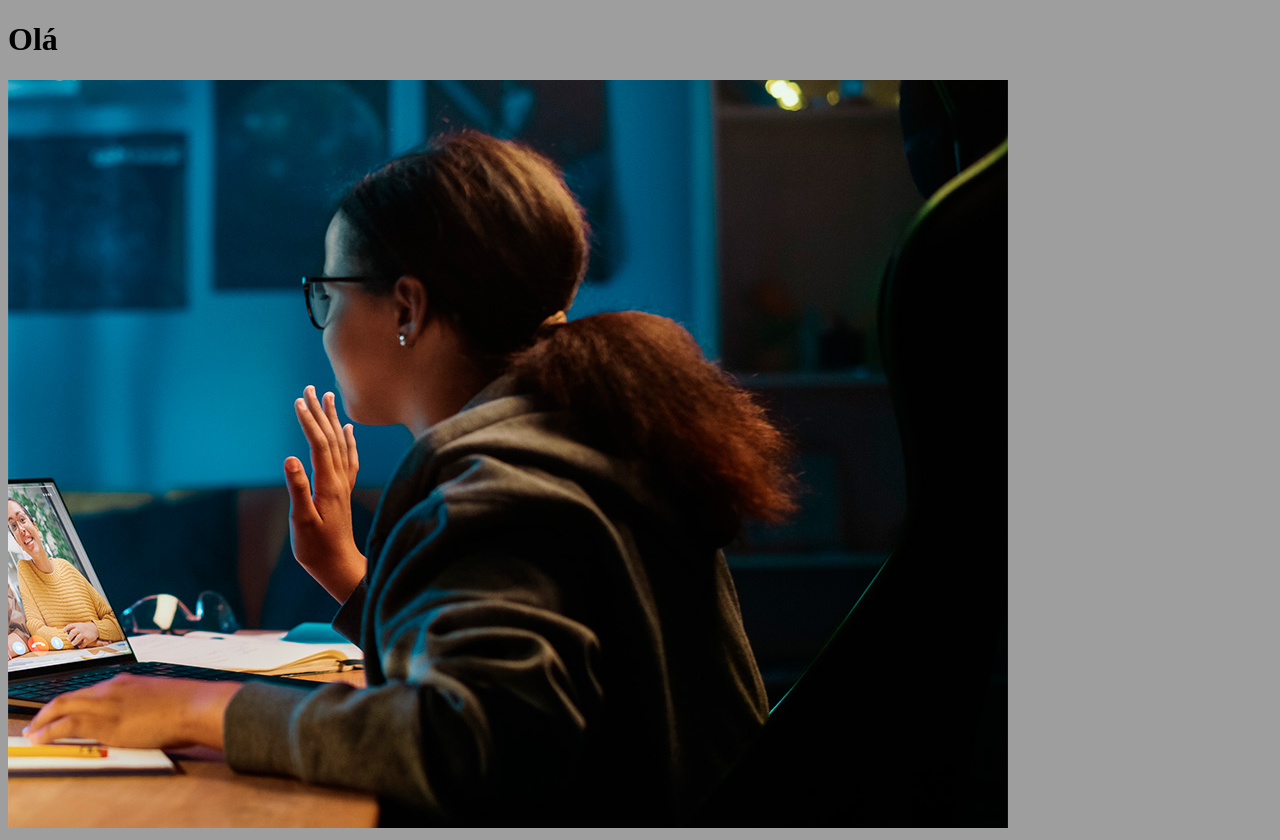
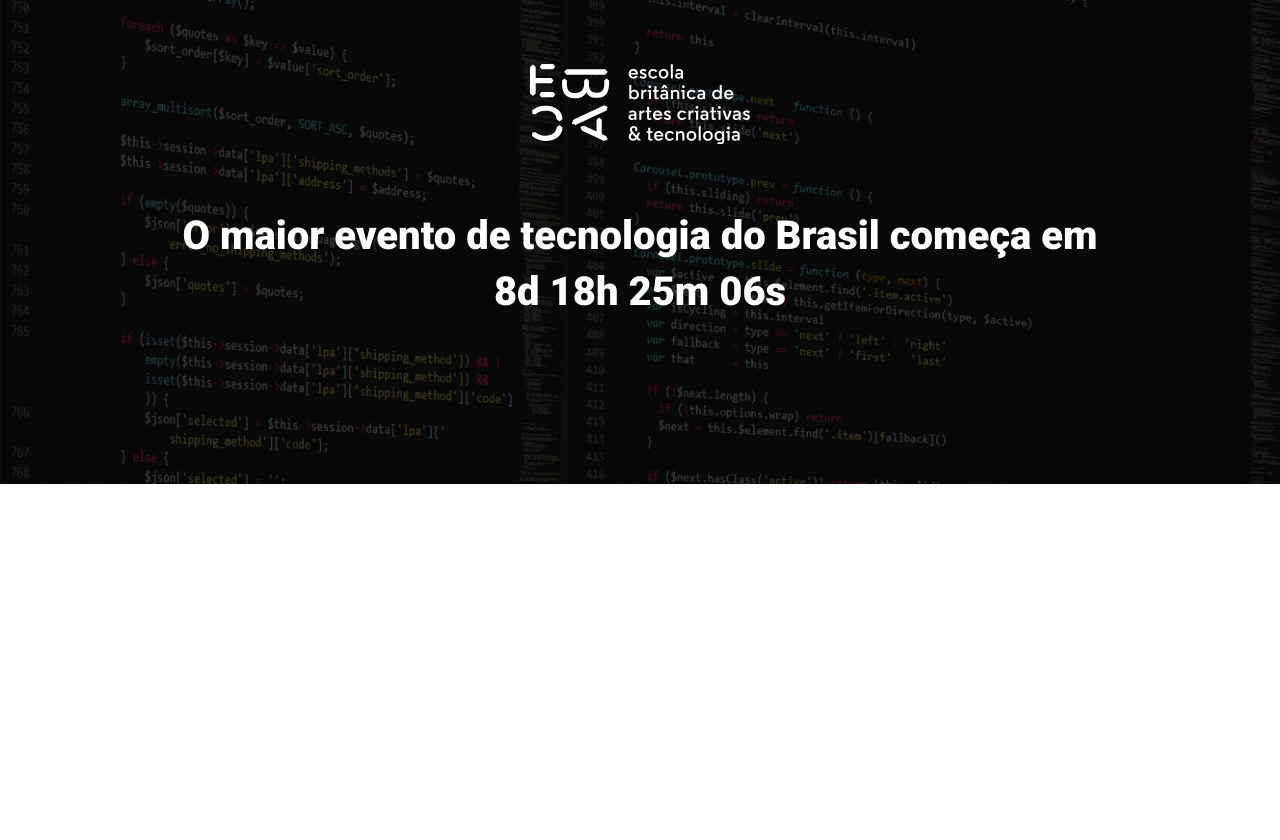
Before and after one commit to algayer-code/M22---Landing-Page---aula, a website built with Parcel: page src/index.html in a window 1280 px wide. After the commit the page ends 800 px from the top, so only its background shows below. Built offline with nearby package versions, Linux system fonts and the light colour scheme.

Commit message:
criacao do hero

```diff
--- a/src/index.html
+++ b/src/index.html
@@ -5,11 +5,26 @@
     <meta http-equiv="X-UA-Compatible" content="ie=edge">
     <meta name="viewport" content="width=device-width, initial-scale=1.0">
     <title>Document</title>
+    <!-- fonts -->
+    <link rel="preconnect" href="https://fonts.googleapis.com">
+    <link rel="preconnect" href="https://fonts.gstatic.com" crossorigin>
+    <link href="https://fonts.googleapis.com/css2?family=Roboto:wght@400;700;900&display=swap" rel="stylesheet">
+    <!-- scss -->
     <link rel="stylesheet" href="styles/main.scss">
 </head>
 <body>
-    <h1>Olá</h1>
-    <img src="./images/backend.png" alt="">
+    <header class="hero">
+        <div class="container">
+            <img class="hero__logo" src="./images/ebac_logo.svg" alt="EBAC">
+            <p class="hero__text">
+                O maior evento de tecnologia do Brasil começa em 8d 18h 25m 06s
+            </p>
+        </div>
+    </header>
+
+
+
+
     <script src="scripts/main.js"></script>
 </body>
 </html>
--- /dev/null
+++ b/src/styles/_hero.scss
@@ -0,0 +1,37 @@
+.hero {
+    padding-top: 64px;
+    padding-bottom: 100px;
+    background: linear-gradient(rgba(0, 0, 0, 0.7), rgba(0, 0, 0, 0.7)),
+        url(../images/fundo.png);
+    background-repeat: no-repeat;
+    background-size: cover;
+    position: relative;
+
+    &__logo {
+        margin: 0 auto;
+        height: 80px;
+        display: block;
+    }
+
+    &__text {
+        margin: 64px 0;
+        font-size: 40px;
+        line-height: 56px;
+        font-weight: 800;
+        text-align: center;
+    }
+
+    @media (max-width: 640px) {
+        padding: 40px 0;
+
+        &__logo {
+            height: 40px;
+        }
+
+        &__text {
+            font-size: 22px;
+            line-height: 24px;
+            margin: 24px 0;
+        }
+    }
+}
--- a/src/styles/main.scss
+++ b/src/styles/main.scss
@@ -1,3 +1,23 @@
-body {
-    background-color: #9e9e9e;
+@use 'hero';
+
+* {
+    margin: 0;
+    padding: 0;
+    box-sizing: border-box;
+    font-family: Roboto, sans-serif;
+    color: #fff;
 }
+
+.container {
+    max-width: 960px;
+    width: 100%;
+    margin: 0 auto;
+
+    @media (max-width: 640px) {
+        max-width: 80%;
+    }
+
+    @media (max-width: 1024px) {
+        max-width: 90%;
+    }
+}
```
